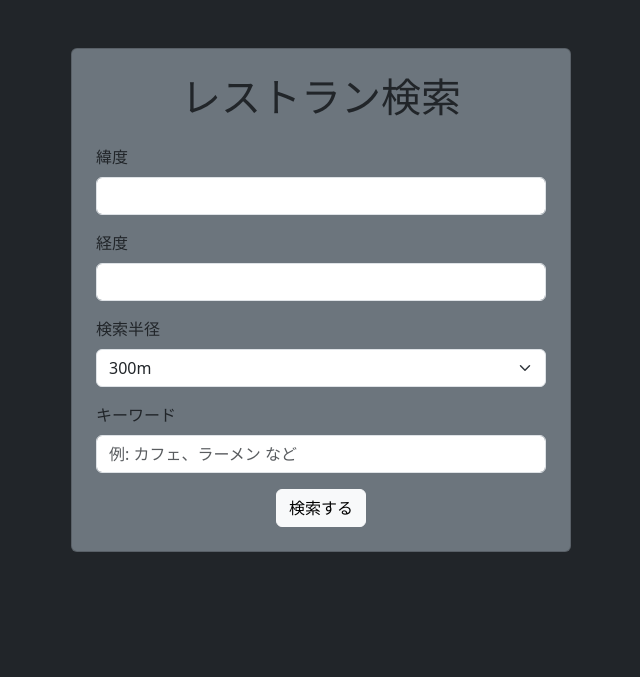
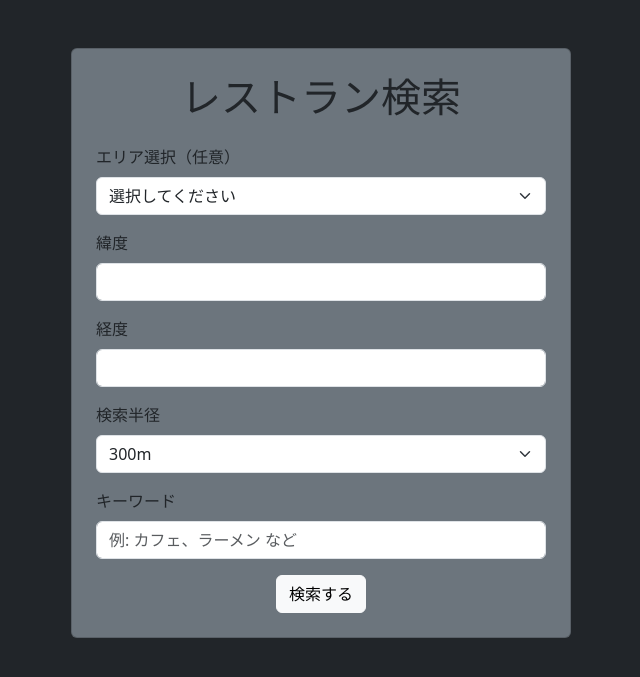
Before and after one commit to tenj1n/restaurant_finder_app, a Flask app: page / in a window 1280 px wide. Shown: the top 677 px of the page, without its empty margins (319-959 px from the left). Run offline with Flask 3, Linux system fonts and the light colour scheme.

Commit message:
エリア選択を実装

```diff
--- a/app.py
+++ b/app.py
@@ -1,63 +1,62 @@
-# Flask本体とテンプレート・リクエスト機能を読み込む
 from flask import Flask, render_template, request
-
-# OSモジュールと .env の読み込み用
 import os
 from dotenv import load_dotenv
-
-# API呼び出し用のHTTPクライアントライブラリ
 import requests
 
-# .env ファイルを読み込み（環境変数を使えるようにする）
+# .env ファイルを読み込む（APIキーなどの環境変数を使えるようにする）
 load_dotenv()
 
-# Flaskアプリケーションを作成
+# Flaskアプリのインスタンス作成
 app = Flask(__name__)
 
-# .env に保存した APIキーを読み込む
+# .env に定義されたAPIキーを読み込む
 API_KEY = os.getenv("HOTPEPPER_API_KEY")
 
-# 🔹 トップページ（検索フォーム）表示
+# トップページ（検索フォーム）表示
 @app.route('/')
 def index():
-    # templates/index.html を読み込んでブラウザに表示
     return render_template("index.html")
 
-# 🔹 検索結果ページ（APIで取得した飲食店一覧）
-@app.route('/search', methods=['POST'])  # ← POSTメソッドでのみ受け付ける
+# 検索結果ページ（緯度・経度または都道府県エリアで検索）
+@app.route('/search', methods=['POST'])
 def search():
-    # フォームから送信された値を取得
-    lat = request.form.get("lat")        # 緯度
-    lng = request.form.get("lng")        # 経度
-    range_km = request.form.get("range") # 検索半径
-    keyword = request.form.get("keyword", "")  # キーワード（例：ラーメン）
+    # 緯度・経度（現在地）、検索半径、キーワード、エリアコードをフォームから取得
+    lat = request.form.get("lat")
+    lng = request.form.get("lng")
+    range_km = request.form.get("range")
+    keyword = request.form.get("keyword", "")
+    large_area = request.form.get("large_area")  # 都道府県などのエリアコード
 
-    # ホットペッパーグルメサーチAPIのクエリパラメータを準備
+    # 共通パラメータ
     params = {
-        "key": API_KEY,          # 認証用APIキー
-        "lat": lat,
-        "lng": lng,
-        "range": range_km,
-        "keyword": keyword,
-        "format": "json",        # 結果形式：JSON
-        "count": 10              # 最大10件取得
+        "key": API_KEY,
+        "format": "json",
+        "count": 10,
+        "keyword": keyword
     }
 
-    # ホットペッパーAPIにGETリクエストを送る
+    # 緯度・経度が取得できている場合は位置情報で検索
+    if lat and lng:
+        params["lat"] = lat
+        params["lng"] = lng
+        params["range"] = range_km
+
+    # 緯度・経度がなければ都道府県エリアで検索（例：関西、東北など）
+    elif large_area:
+        params["large_area"] = large_area
+
+    # APIリクエスト送信
     response = requests.get("https://webservice.recruit.co.jp/hotpepper/gourmet/v1/", params=params)
-
-    # JSON形式でレスポンスを受け取る
     data = response.json()
 
-    # 店舗情報だけを取り出す（なければ空リスト）
+    # 店舗情報を抽出（なければ空リスト）
     shops = data["results"]["shop"] if "results" in data and "shop" in data["results"] else []
 
-    # templates/results.html に店舗リスト（shops）を渡して表示
     return render_template("results.html", shops=shops)
 
+# 詳細ページ（店舗IDを使って1店舗分の詳細を取得）
 @app.route('/detail/<shop_id>')
 def detail(shop_id):
-    # APIに店舗IDを指定して1件だけ取得
     params = {
         "key": API_KEY,
         "id": shop_id,
@@ -65,15 +64,10 @@ def detail(shop_id):
     }
     response = requests.get("https://webservice.recruit.co.jp/hotpepper/gourmet/v1/", params=params)
     data = response.json()
-
-    # 店舗情報を取得（1件のみ）
     shop = data["results"]["shop"][0] if "results" in data and "shop" in data["results"] else None
 
     return render_template("detail.html", shop=shop)
 
-
-
-#  アプリを実行（このファイルが直接実行されたときのみ）
+# アプリ実行（このファイルが直接実行されたときのみ）
 if __name__ == '__main__':
-    # Flaskの開発用サーバーをデバッグモードで起動
     app.run(debug=True)
--- a/templates/index.html
+++ b/templates/index.html
@@ -14,6 +14,23 @@
 
             <!-- フォーム開始 -->
             <form action="/search" method="post">
+                <!-- 都道府県・地域エリア選択 -->
+                <div class="mb-3">
+                    <label class="form-label">エリア選択（任意）</label>
+                    <select name="large_area" class="form-select">
+                        <option value="">選択してください</option>
+                        <option value="Z011">北海道</option>
+                        <option value="Z041">東北</option>
+                        <option value="Z081">北陸・甲信越</option>
+                        <option value="Z071">東海</option>
+                        <option value="Z091">関東</option>
+                        <option value="Z131">関西</option>
+                        <option value="Z151">中国</option>
+                        <option value="Z161">四国</option>
+                        <option value="Z151">九州・沖縄</option>
+                    </select>
+                </div>
+
                 <!-- 緯度の入力 -->
                 <div class="mb-3">
                     <label class="form-label">緯度</label>
```
